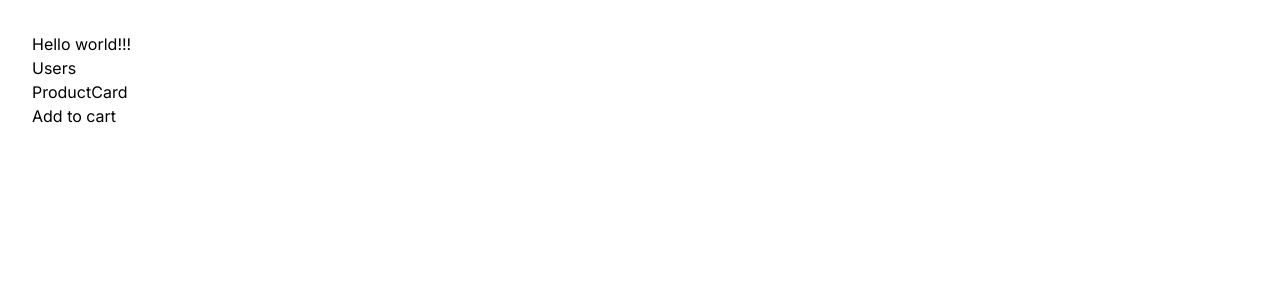
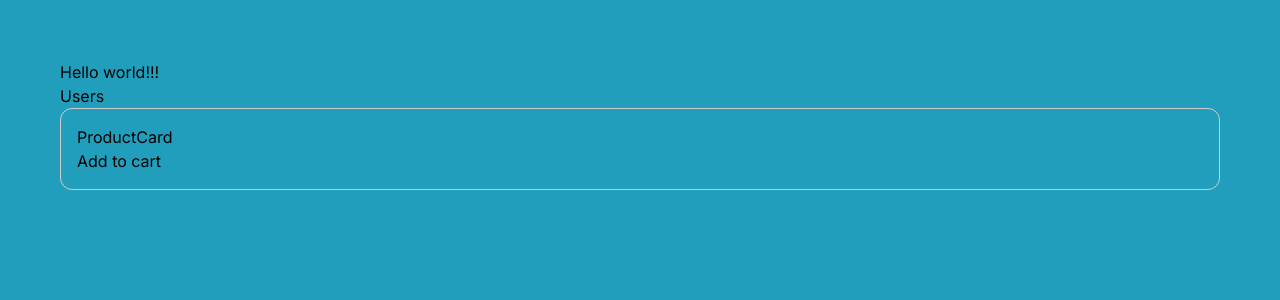
Before and after one commit to yangwawa0323/learning-nextjs, a Next.js app: page / in a window 1280 px wide. Shown: the top 300 px of the page. Built offline with nearby package versions, Linux system fonts and the light colour scheme.

Commit message:
CSS Modules

```diff
--- /dev/null
+++ b/app/components/ProductCard.module.css
@@ -0,0 +1,5 @@
+.cardContainer {
+	padding: 1rem;
+	border: 1px solid #ccc;
+	border-radius: 12px;
+}
--- a/app/components/ProductCard.tsx
+++ b/app/components/ProductCard.tsx
@@ -1,9 +1,10 @@
 import React from 'react';
 import AddToCart from './AddToCart';
+import styles from './ProductCard.module.css';
 
 const ProductCard = () => {
 	return (
-		<div>
+		<div className={styles.cardContainer}>
 			<h1>ProductCard</h1>
 			{/* Product detail renderring from server side */}
 			<AddToCart />
--- a/app/globals.css
+++ b/app/globals.css
@@ -6,6 +6,7 @@
 	--foreground-rgb: 0, 0, 0;
 	--background-start-rgb: 214, 219, 220;
 	--background-end-rgb: 255, 255, 255;
+	--my-background: #219ebc;
 }
 
 @media (prefers-color-scheme: dark) {
@@ -17,5 +18,6 @@
 }
 
 body {
-	margin: 2rem;
+	padding: 60px;
+	background-color: var(--my-background);
 }
```
